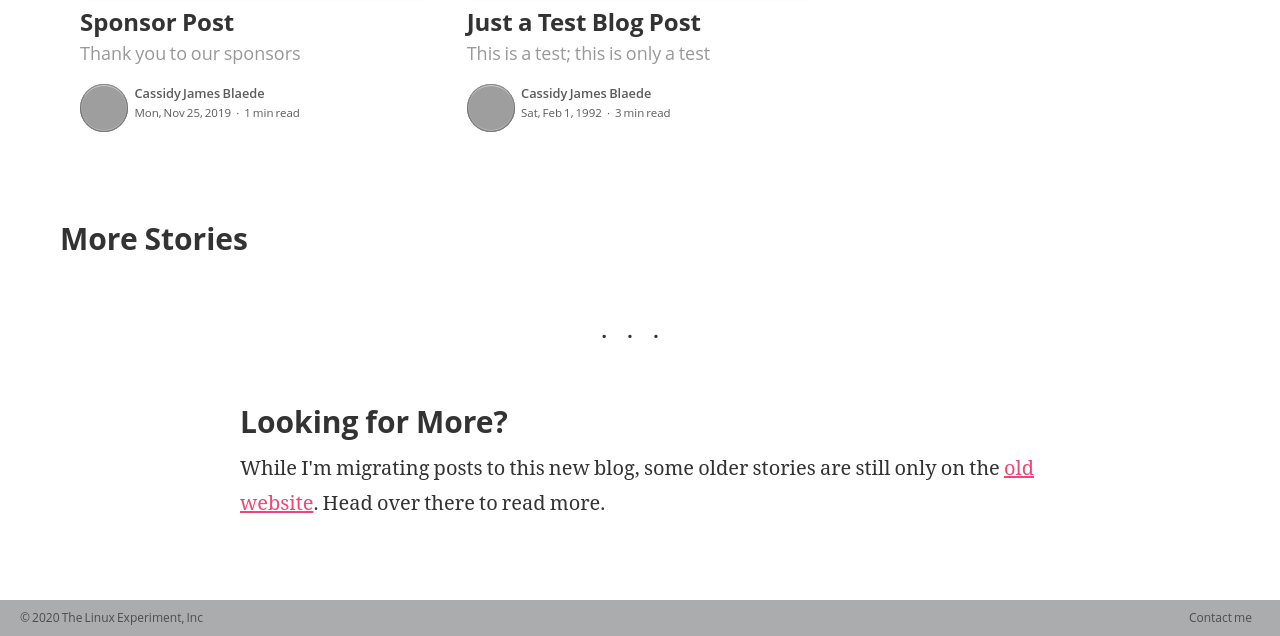
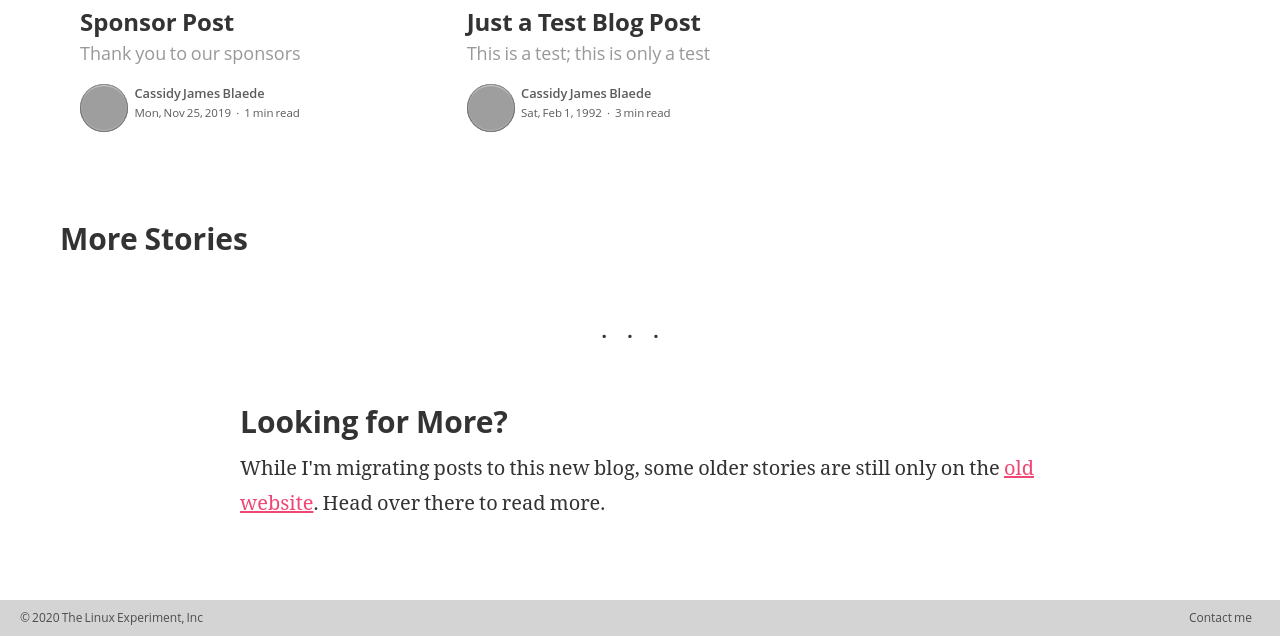
Before and after one commit to TheLinuxEXP/TheLinuxEXP.github.io, a Jekyll site: the page built from index.html, in a window 1280 px wide. Shown: the part 671-1307 px from the top of the page. Built offline with Jekyll 4.4.1, drawn with Linux system fonts in a browser that asks for light colours; the list of posts is cut into pages by our own code; grey boxes are pictures that could not be loaded.

Commit message:
Made background clearer on footer

```diff
--- a/_sass/_colors.scss
+++ b/_sass/_colors.scss
@@ -83,7 +83,7 @@
   --accent-color: var(--tle-red);
   --header-bg-color: var(--tle-purple);
   --header-fg-color: var(--silver-100);
-  --secondary-bg-color:var(--silver-500); // Instead of making up a Silver 200
+  --secondary-bg-color:var(--silver-300); // Instead of making up a Silver 200
   --secondary-fg-color: var(--black-300);
   --warning-bg-color: var(--banana-300);
   --warning-fg-color: var(--black-900);
```
